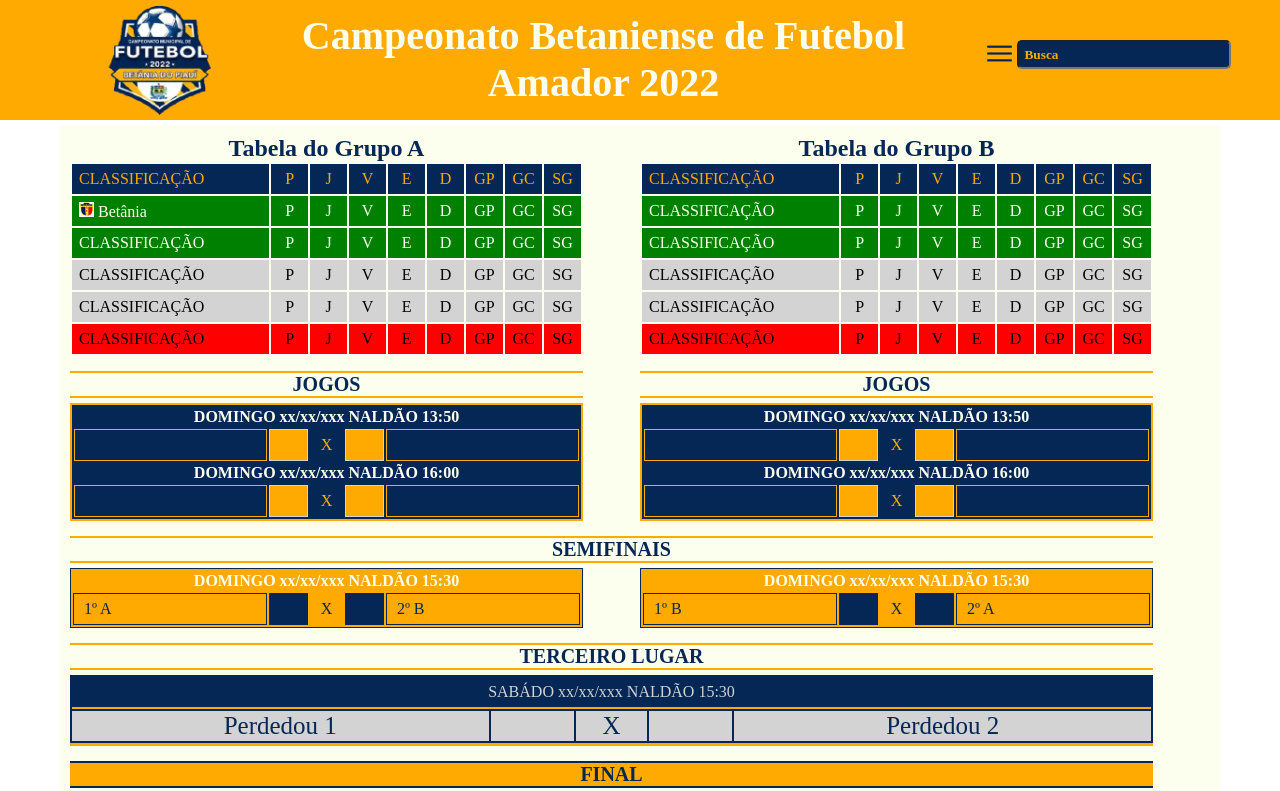
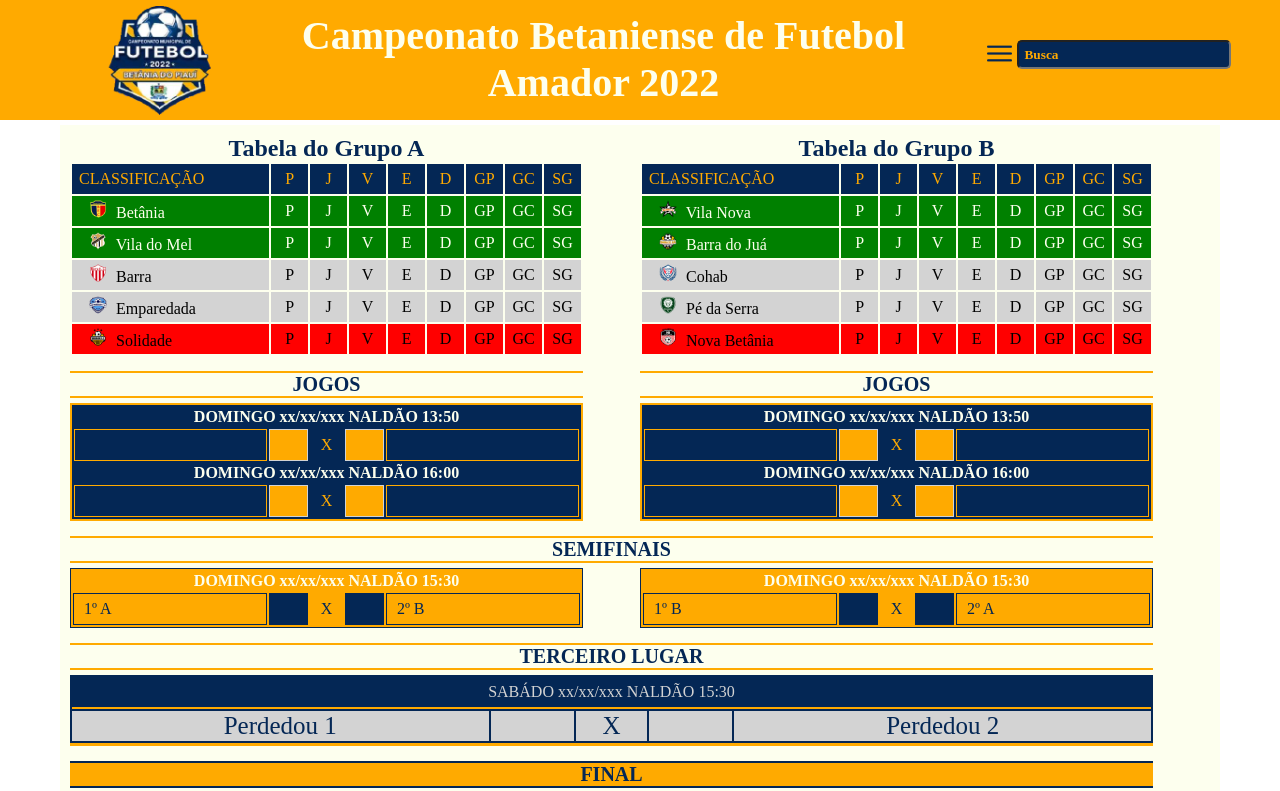
Before and after one commit to ivanferreirac/campeonatoBetaniense, a plain HTML site: page index.html in a window 1280 px wide. Shown: the top 791 px of the page. Drawn offline with Linux system fonts and the light colour scheme.

Commit message:
Commit Escudos dos times na tabela de classificação

```diff
--- a/assests/css/style.css
+++ b/assests/css/style.css
@@ -107,7 +107,9 @@ header {
 }
 /******* tabela *********/
 .escudo-times {
-    height: 15px;
+    height: 18px;
+    padding-left: 10px;
+    padding-right: 5px;
 }
 thead {
     color: #FFAA00;
--- a/index.html
+++ b/index.html
@@ -57,7 +57,7 @@
                         </tr></thead>
                         <tbody>
                             <tr class="tr-table-campeonato-2">
-                                <td class="td-table-class"><img class="escudo-times" src="assests/image/betania.jpeg"> Betânia</td>
+                                <td class="td-table-class"><img class="escudo-times" src="assests/image/logo-betania.png"> Betânia</td>
                                 <td class="td-table-dados">P</td>
                                 <td class="td-table-dados">J</td>
                                 <td class="td-table-dados">V</td>
@@ -68,7 +68,7 @@
                                 <td class="td-table-dados">SG</td>
                             </tr>
                             <tr class="tr-table-campeonato-2">
-                                <td class="td-table-class">CLASSIFICAÇÃO</td>
+                                <td class="td-table-class"><img class="escudo-times" src="assests/image/logo-vila-do-mel.png"> Vila do Mel</td>
                                 <td class="td-table-dados">P</td>
                                 <td class="td-table-dados">J</td>
                                 <td class="td-table-dados">V</td>
@@ -79,7 +79,7 @@
                                 <td class="td-table-dados">SG</td>
                             </tr>
                             <tr class="tr-table-campeonato-3-4">
-                                <td class="td-table-class">CLASSIFICAÇÃO</td>
+                                <td class="td-table-class"><img class="escudo-times" src="assests/image/logo-barra.png"> Barra</td>
                                 <td class="td-table-dados">P</td>
                                 <td class="td-table-dados">J</td>
                                 <td class="td-table-dados">V</td>
@@ -90,7 +90,7 @@
                                 <td class="td-table-dados">SG</td>
                             </tr>
                             <tr class="tr-table-campeonato-3-4">
-                                <td class="td-table-class">CLASSIFICAÇÃO</td>
+                                <td class="td-table-class"><img class="escudo-times" src="assests/image/logo-emparedada.png"> Emparedada</td>
                                 <td class="td-table-dados">P</td>
                                 <td class="td-table-dados">J</td>
                                 <td class="td-table-dados">V</td>
@@ -101,7 +101,7 @@
                                 <td class="td-table-dados">SG</td>
                             </tr>
                             <tr class="tr-table-campeonato-5">
-                                <td class="td-table-class">CLASSIFICAÇÃO</td>
+                                <td class="td-table-class"><img class="escudo-times" src="assests/image/logo-solidade.png"> Solidade</td>
                                 <td class="td-table-dados">P</td>
                                 <td class="td-table-dados">J</td>
                                 <td class="td-table-dados">V</td>
@@ -164,7 +164,7 @@
                         </tr></thead>
                         <tbody>
                             <tr class="tr-table-campeonato-2">
-                                <td class="td-table-class">CLASSIFICAÇÃO</td>
+                                <td class="td-table-class"> <img class="escudo-times" src="assests/image/logo-vila-nova.png"> Vila Nova</td>
                                 <td class="td-table-dados">P</td>
                                 <td class="td-table-dados">J</td>
                                 <td class="td-table-dados">V</td>
@@ -175,7 +175,7 @@
                                 <td class="td-table-dados">SG</td>
                             </tr>
                             <tr class="tr-table-campeonato-2">
-                                <td class="td-table-class">CLASSIFICAÇÃO</td>
+                                <td class="td-table-class"><img class="escudo-times" src="assests/image/logo-barra-do-jua.png"> Barra do Juá</td>
                                 <td class="td-table-dados">P</td>
                                 <td class="td-table-dados">J</td>
                                 <td class="td-table-dados">V</td>
@@ -186,7 +186,7 @@
                                 <td class="td-table-dados">SG</td>
                             </tr>
                             <tr class="tr-table-campeonato-3-4">
-                                <td class="td-table-class">CLASSIFICAÇÃO</td>
+                                <td class="td-table-class"><img class="escudo-times" src="assests/image/logo-cohab.png"> Cohab</td>
                                 <td class="td-table-dados">P</td>
                                 <td class="td-table-dados">J</td>
                                 <td class="td-table-dados">V</td>
@@ -197,7 +197,7 @@
                                 <td class="td-table-dados">SG</td>
                             </tr>
                             <tr class="tr-table-campeonato-3-4">
-                                <td class="td-table-class">CLASSIFICAÇÃO</td>
+                                <td class="td-table-class"><img class="escudo-times" src="assests/image/logo-pe-da-serra.png"> Pé da Serra</td>
                                 <td class="td-table-dados">P</td>
                                 <td class="td-table-dados">J</td>
                                 <td class="td-table-dados">V</td>
@@ -208,7 +208,7 @@
                                 <td class="td-table-dados">SG</td>
                             </tr>
                             <tr class="tr-table-campeonato-5">
-                                <td class="td-table-class">CLASSIFICAÇÃO</td>
+                                <td class="td-table-class"><img class="escudo-times" src="assests/image/logo-nova-betania.png"> Nova Betânia</td>
                                 <td class="td-table-dados">P</td>
                                 <td class="td-table-dados">J</td>
                                 <td class="td-table-dados">V</td>
```
Also changed, not shown: assests/image/logo-barra-do-jua.png (added), assests/image/logo-barra.png (added), assests/image/logo-betania.png (added), assests/image/logo-cohab.png (added), assests/image/logo-emparedada.png (added), assests/image/logo-nova-betania.png (added), assests/image/logo-pe-da-serra.png (added), assests/image/logo-solidade.png (added), assests/image/logo-vila-do-mel.png (added), assests/image/logo-vila-nova.png (added).
